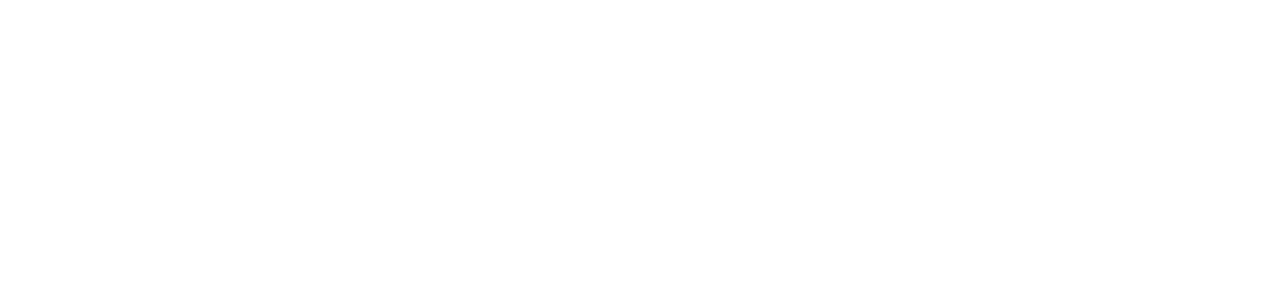
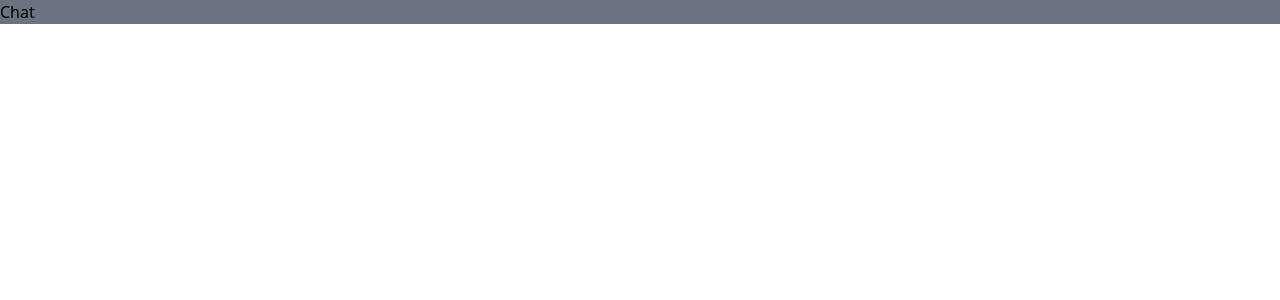
Before and after one commit to chandranshh/walkie-talkie, a React (Vite) app in the folder client/: page /chat in a window 1280 px wide. Before the commit this address had no page. Shown: the top 300 px of the page. Built offline with nearby package versions, Linux system fonts and the light colour scheme.

Commit message:
added chat.jsx - test commit

```diff
--- a/client/src/App.jsx
+++ b/client/src/App.jsx
@@ -1,7 +1,8 @@
 import { BrowserRouter as Router, Routes, Route } from "react-router-dom";
 import { Provider } from "react-redux";
 import store from "./features/store";
-import Register from "./pages/Auth/Register";
+import Register from "./pages/Register";
+import Chat from "./pages/Chat";
 
 function App() {
   return (
@@ -10,6 +11,7 @@ function App() {
         <Router>
           <Routes>
             <Route path="/register" element={<Register />} />
+            <Route path="/chat" element={<Chat />} />
           </Routes>
         </Router>
       </Provider>
--- /dev/null
+++ b/client/src/pages/Chat.jsx
@@ -0,0 +1,7 @@
+import React from "react";
+
+function Chat() {
+  return <div>Chat</div>;
+}
+
+export default Chat;
--- a/client/src/pages/Auth/Register.jsx
+++ b/client/src/pages/Register.jsx
@@ -1,8 +1,8 @@
 import { useState } from "react";
-import { register } from "../../controllers/userAuth/register";
+import { register } from "../controllers/userAuth/register";
 import { useDispatch, useSelector } from "react-redux";
-import { setSenderData } from "../../features/slices/senderDataSlice";
-import { setToken } from "../../features/slices/getTokenSlice";
+import { setSenderData } from "../features/slices/senderDataSlice";
+import { setToken } from "../features/slices/getTokenSlice";
 import { useNavigate } from "react-router-dom";
 
 function Register() {
```
